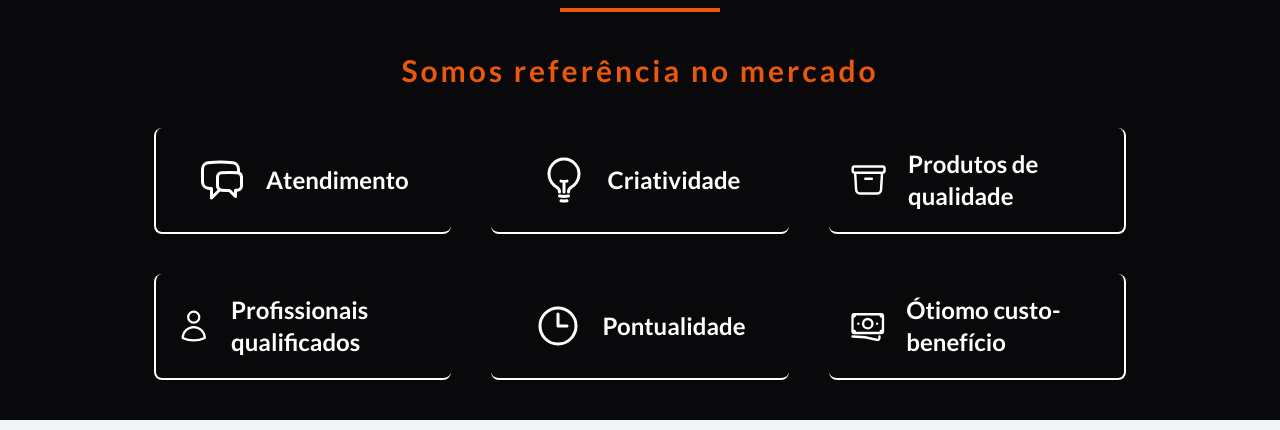
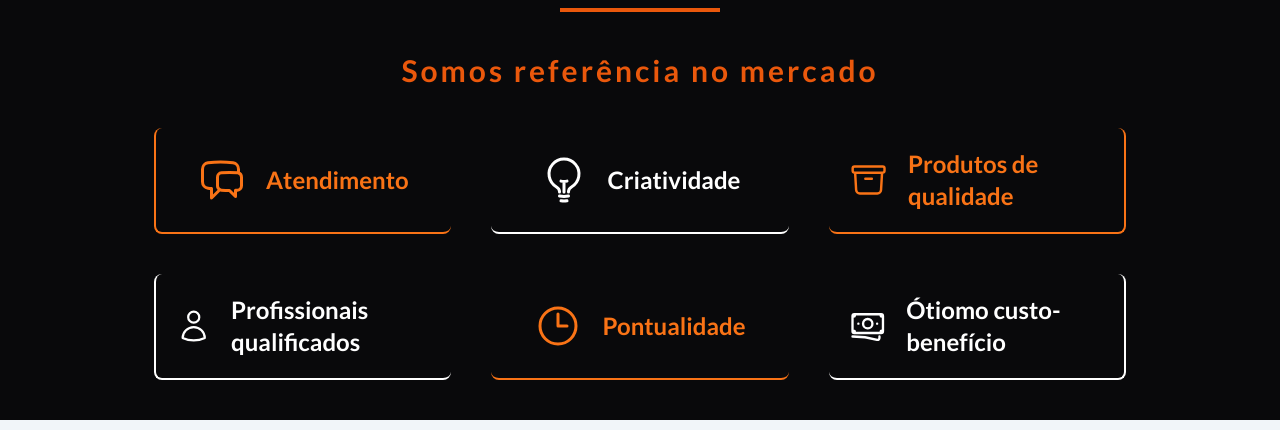
Before and after one commit to heitor2002/projeto-marmoraria, a Next.js app: page / in a window 1280 px wide. Shown: the part 1320-1750 px from the top of the page. Built offline with nearby package versions, Linux system fonts and the light colour scheme.

Commit message:
style: mudança de estilo do mosaico do primeiro mosaico da home.

```diff
--- a/src/app/components/GalleryHome.tsx
+++ b/src/app/components/GalleryHome.tsx
@@ -1,7 +1,7 @@
 export default function GalleryHome(){
     return(
         <div className="grid grid-cols-3 gap-10 mt-10">
-            <div className="w-full p-5 border-b-2 border-l-2 border-white rounded-lg flex justify-center items-center gap-5 text-white font-bold text-2xl hover:text-orange-600 hover:border-orange-600 hover:-translate-y-3 duration-300">
+            <div className="w-full p-5 border-b-2 border-l-2 border-orange-500 rounded-lg flex justify-center items-center gap-5 text-orange-500 font-bold text-2xl hover:text-orange-600 hover:border-orange-600 hover:-translate-y-3 duration-300">
               <svg
                 xmlns="http://www.w3.org/2000/svg"
                 fill="none"
@@ -36,7 +36,7 @@ export default function GalleryHome(){
 
               <h2>Criatividade</h2>
             </div>
-            <div className="w-full p-5 border-b-2 border-r-2 border-white rounded-lg flex justify-center items-center gap-5 text-white font-bold text-2xl hover:text-orange-600 hover:border-orange-600 hover:-translate-y-3 duration-300">
+            <div className="w-full p-5 border-b-2 border-r-2 border-orange-500 rounded-lg flex justify-center items-center gap-5 text-orange-500 font-bold text-2xl hover:text-orange-600 hover:border-orange-600 hover:-translate-y-3 duration-300">
               <svg
                 xmlns="http://www.w3.org/2000/svg"
                 fill="none"
@@ -72,7 +72,7 @@ export default function GalleryHome(){
 
               <h2>Profissionais qualificados</h2>
             </div>
-            <div className="w-full p-5 border-b-2 border-white rounded-lg flex justify-center items-center gap-5 text-white font-bold text-2xl hover:text-orange-600 hover:border-orange-600 hover:-translate-y-3 duration-300">
+            <div className="w-full p-5 border-b-2 border-orange-500 rounded-lg flex justify-center items-center gap-5 text-orange-500 font-bold text-2xl hover:text-orange-600 hover:border-orange-600 hover:-translate-y-3 duration-300">
               <svg
                 xmlns="http://www.w3.org/2000/svg"
                 fill="none"
--- a/src/app/page.tsx
+++ b/src/app/page.tsx
@@ -2,7 +2,7 @@ import Image from "next/image";
 import logo from "../../public/logo.png";
 import Link from "next/link";
 import SliderHome from "./components/SliderHome";
-import MosaicHome from "./components/GalleryHome";
+import GalleryHome from "./components/GalleryHome";
 import AboutUs from "./components/AboutUs";
 import Address from "./components/Address";
 import Mosaic from "./components/Mosaic";
@@ -64,7 +64,7 @@ export default function Home() {
           <h2 className="text-orange-600 text-center text-3xl font-bold tracking-widest">
             Somos referência no mercado
           </h2>
-          <MosaicHome />
+          <GalleryHome />
         </div>
       </section>
       <AboutUs />
```
